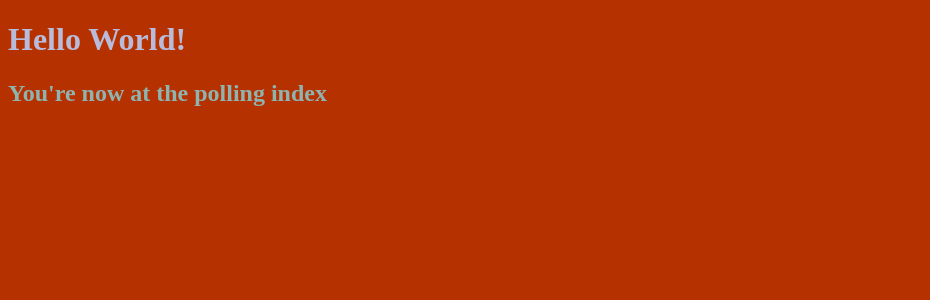
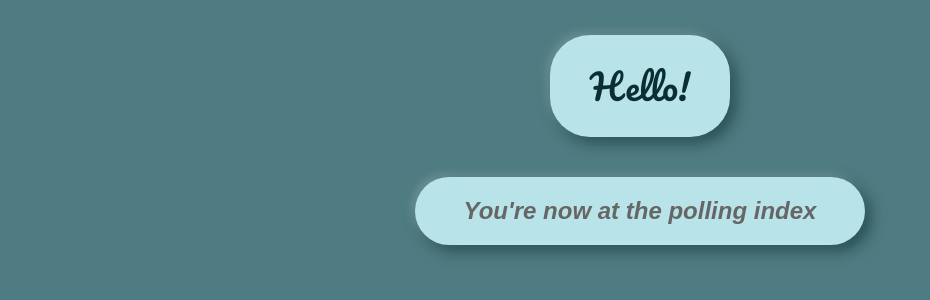
Before and after one commit to Glory-Jacintha/Polling, a Django app: page / in a window 1280 px wide. Shown: the top 300 px of the page, without its empty margins (0-930 px from the left). Run offline with Django 5.2, Linux system fonts and the light colour scheme.

Commit message:
model enhancement

```diff
--- a/templates/base.html
+++ b/templates/base.html
@@ -5,7 +5,7 @@
     <meta name="viewport" content="width=device-width, initial-scale=1.0">
     <title>Polls</title>
 </head>
-<body bgcolor = 'b5632c*'>
+<body>
 
     {% block content %}
 
--- a/templates/home.html
+++ b/templates/home.html
@@ -1,7 +1,62 @@
 {% extends 'base.html' %}
 
 {% block content %}
-<h1 style = 'color: #b8bbd9;'> Hello {{name}}!</h1>
-<h2 style = 'color: #8fb3af;'> You're now at the polling index </h2>
+<!DOCTYPE html>
+<html lang="en">
+<head>
+  <meta charset="UTF-8">
+  <meta name="viewport" content="width=device-width, initial-scale=1.0">
+  <title>Polling Index</title>
+
+  <!-- Google Fonts -->
+  <link href="https://fonts.googleapis.com/css2?family=Pacifico&family=Raleway:wght@400;600&display=swap" rel="stylesheet">
+
+  <style>
+    body {
+      margin: 0;
+      height: 35vh;
+      display: flex;
+      justify-content: center;
+      align-items: center;
+      flex-direction: column;
+      background-color: #4f7c82;
+      font-family: 'Raleway', sans-serif;
+    }
+
+    .card {
+      background-color: #b8e3e9;
+      border-radius: 40px;
+      padding: 20px 40px;
+      margin: 20px;
+      text-align: center;
+      box-shadow: 6px 6px 15px rgba(11, 46, 51, 0.6),
+                  -3px -3px 10px rgba(147, 177, 181, 0.5);
+    }
+
+    .hello {
+      font-family: 'Pacifico', sans-serif;
+      font-size: 2.2rem;
+      color: #0b2e33;
+    }
+
+    .polling {
+      font-family: 'Bangers', sans-serif;
+      font-size: 1.5rem;
+      font-weight: 550;
+      color: #666666;
+      width: 370px;
+    }
+  </style>
+</head>
+<body>
+  <div class="card hello">
+    Hello!
+  </div>
+
+  <div class="card polling">
+    <i>You're now at the polling index</i>
+  </div>
+</body>
+</html>
 
 {% endblock %}
```
